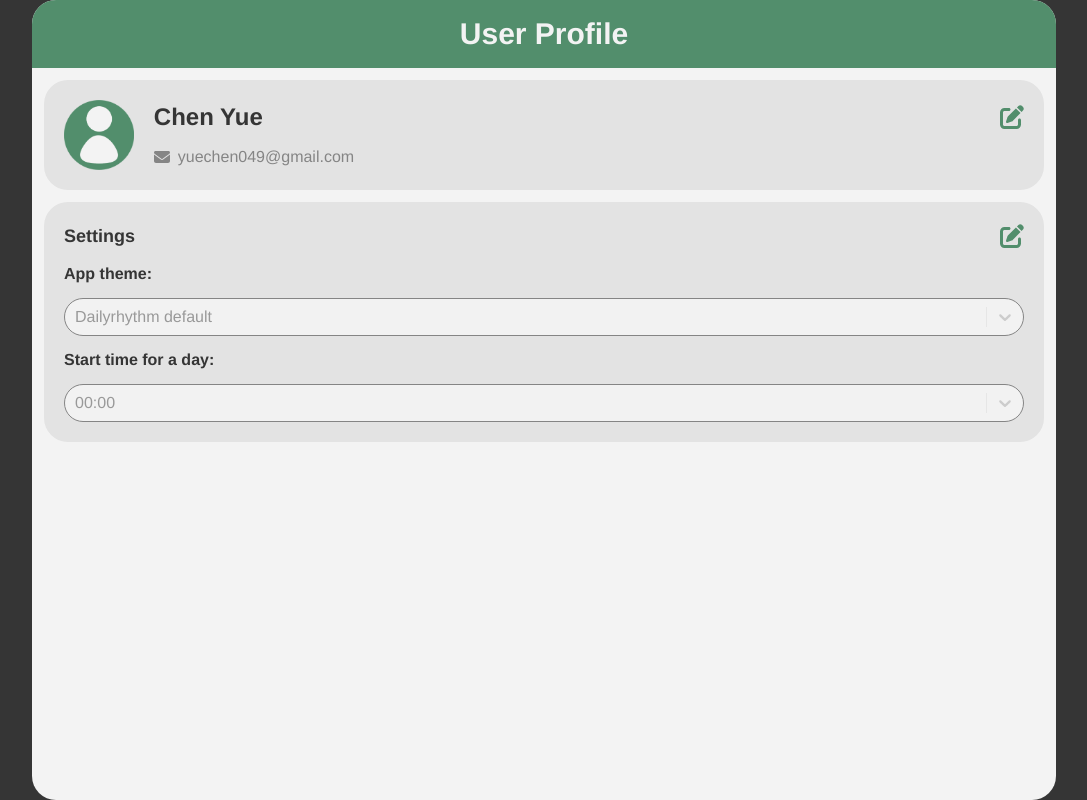
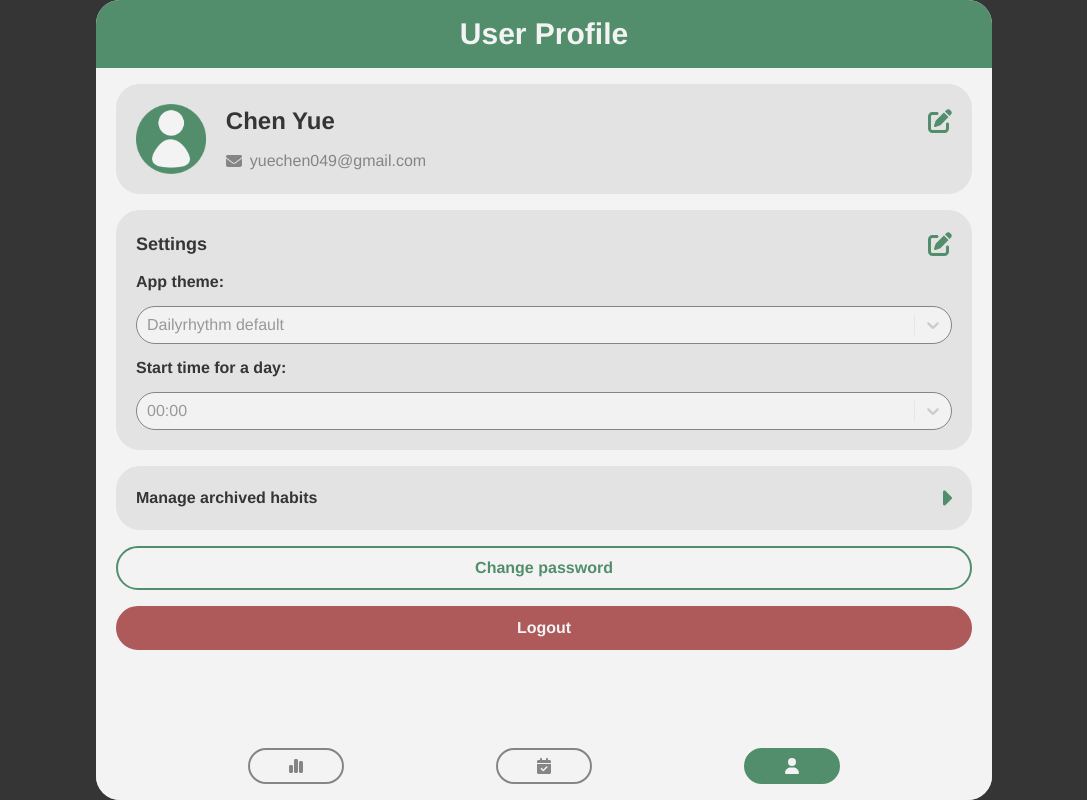
Before and after one commit to cyue49/dailyrhythm, a React (Create React App) app in the folder frontend/: page /profile in a window 1280 px wide. Shown: the whole page, without its empty margins (96-1183 px from the left). Built offline with nearby package versions, Linux system fonts and the light colour scheme.

Commit message:
updated Profile page ui and added Bottom Bar

```diff
--- a/frontend/src/App.css
+++ b/frontend/src/App.css
@@ -47,6 +47,6 @@
 
     /* Form Input box */
     .form-text-input {
-        @apply px-4 py-2 mt-2 rounded-full bg-appWhite border-appGreen border-[1px] border-solid;
+        @apply px-4 py-2 mt-1 rounded-full bg-appWhite border-appGreen border-[1px] border-solid;
     }
 }
--- a/frontend/src/App.js
+++ b/frontend/src/App.js
@@ -10,6 +10,7 @@ import MyHabits from './pages/MyHabits'
 import Profile from './pages/Profile'
 import MyStatistics from './pages/MyStatistics'
 import Home from './pages/Home'
+import ArchivedHabits from './pages/ArchivedHabits'
 
 import './App.css';
 
@@ -23,6 +24,7 @@ function App() {
                 <Route path="/myhabits" element={<MyHabits />} />
                 <Route path="/profile" element={<Profile />} />
                 <Route path="/mystatistics" element={<MyStatistics />} />
+                <Route path="/archivedhabits" element={<ArchivedHabits />} />
             </Routes>
         </Router>
     );
--- a/frontend/src/components/BottomBar.js
+++ b/frontend/src/components/BottomBar.js
@@ -1,9 +1,14 @@
 import React from 'react'
+import { Link } from 'react-router-dom'
+import { FontAwesomeIcon } from '@fortawesome/react-fontawesome'
+import { faChartSimple, faUser, faCalendarCheck } from '@fortawesome/free-solid-svg-icons'
 
-const BottomBar = () => {
+const BottomBar = ({ current }) => {
     return (
-        <div>
-            BottomBar
+        <div className='fixed bottom-0 flex flex-row items-center justify-evenly w-full max-w-4xl py-4 bg-appWhite lg:rounded-b-3xl'>
+            <Link to={'/mystatistics'} className={`w-24 center-of-div hover:drop-shadow-xl hover:-translate-y-2 ${(current === 1) ? 'primary-green-button' : 'secondary-gray-button'}`}><FontAwesomeIcon icon={faChartSimple} /></Link>
+            <Link to={'/myhabits'} className={`w-24 center-of-div hover:drop-shadow-xl hover:-translate-y-2 ${(current === 2) ? 'primary-green-button' : 'secondary-gray-button'}`}> <FontAwesomeIcon icon={faCalendarCheck} /> </Link>
+            <Link to={'/profile'} className={`w-24 center-of-div hover:drop-shadow-xl hover:-translate-y-2 ${(current === 3) ? 'primary-green-button' : 'secondary-gray-button'}`}><FontAwesomeIcon icon={faUser} /></Link>
         </div>
     )
 }
--- a/frontend/src/components/profile/SettingsCard.js
+++ b/frontend/src/components/profile/SettingsCard.js
@@ -31,7 +31,7 @@ const SettingsCard = () => {
 
     return (
         <div>
-            <div className='flex flex-col gap-3 p-5 mx-3 bg-appGray-1 rounded-3xl'>
+            <div className='flex flex-col gap-3 p-5 bg-appGray-1 rounded-3xl'>
                 <div className='w-full flex flex-row justify-between items-center'>
                     <span className='font-bold text-lg'>Settings</span>
                     <FontAwesomeIcon icon={isEdit ? faCircleCheck : faPenToSquare} className='text-2xl text-appGreen' onClick={handleEdit} />
--- a/frontend/src/components/profile/UserCard.js
+++ b/frontend/src/components/profile/UserCard.js
@@ -24,7 +24,7 @@ const UserCard = ({ user }) => {
     }
 
     return (
-        <div className='flex flex-row gap-5 p-5 mx-3 items-center bg-appGray-1 rounded-3xl'>
+        <div className='flex flex-row gap-5 p-5 items-center bg-appGray-1 rounded-3xl'>
             <img
                 className='size-[70px]'
                 src={require(`../../assets/profiles/profile1.png`)}
@@ -34,7 +34,11 @@ const UserCard = ({ user }) => {
                 <div className='flex flex-row gap-2 items-center justify-between'>
                     {!isEdit ?
                         <span className='font-bold text-2xl truncate'>{form.username}</span> :
-                        <input className='form-text-input w-10/12 truncate' type='text' name='username' id='username' autoComplete='on' autoCapitalize='off' placeholder='Username' value={form.username} onChange={handleChange} />
+                        <div className='flex flex-col w-10/12'>
+                            <div className='font-bold'>Username:</div>
+                            <input className='form-text-input w-full truncate' type='text' name='username' id='username' autoComplete='on' autoCapitalize='off' placeholder='Username' value={form.username} onChange={handleChange} />
+                        </div>
+
                     }
                     <FontAwesomeIcon icon={isEdit ? faCircleCheck : faPenToSquare} className='text-2xl text-appGreen' onClick={handleEdit} />
                 </div>
@@ -45,7 +49,10 @@ const UserCard = ({ user }) => {
                             <FontAwesomeIcon icon={faEnvelope} />
                             <span className='truncate'>{form.email}</span>
                         </div> :
-                        <input className='form-text-input w-10/12 truncate' type='text' name='email' id='email' autoComplete='on' autoCapitalize='off' placeholder='Email' value={form.email} onChange={handleChange} />
+                        <div className='flex flex-col w-10/12'>
+                            <div className='font-bold'>Email:</div>
+                            <input className='form-text-input w-full truncate' type='text' name='email' id='email' autoComplete='on' autoCapitalize='off' placeholder='Email' value={form.email} onChange={handleChange} />
+                        </div>
                     }
                 </div>
             </div>
--- /dev/null
+++ b/frontend/src/pages/ArchivedHabits.js
@@ -0,0 +1,11 @@
+import React from 'react'
+
+const ArchivedHabits = () => {
+    return (
+        <div>
+            Archived habits page
+        </div>
+    )
+}
+
+export default ArchivedHabits
--- a/frontend/src/pages/Profile.js
+++ b/frontend/src/pages/Profile.js
@@ -1,8 +1,11 @@
 import React, { useState } from 'react'
-import { useNavigate } from 'react-router-dom'
+import { useNavigate, Link } from 'react-router-dom'
 import TopBar from '../components/TopBar'
+import BottomBar from '../components/BottomBar'
 import UserCard from '../components/profile/UserCard'
 import SettingsCard from '../components/profile/SettingsCard'
+import { FontAwesomeIcon } from '@fortawesome/react-fontawesome'
+import { faCaretRight } from '@fortawesome/free-solid-svg-icons'
 
 const Profile = () => {
     const [user, setUser] = useState({
@@ -35,6 +38,10 @@ const Profile = () => {
         }
     }
 
+    const handlePasswordChange = () => {
+        // todo
+    }
+
     const handleSignOut = async () => {
         fetch('http://127.0.0.1:5000/api/auth/signout', fetchOptions)
             .then((res) => {
@@ -49,10 +56,21 @@ const Profile = () => {
 
     return (
         <div className='h-screen w-screen flex flex-col items-center bg-appBlack'>
-            <div className='w-full max-w-5xl h-screen bg-appWhite lg:rounded-3xl overflow-y-hidden flex flex-col gap-3'>
+            <div className='w-full max-w-4xl h-screen bg-appWhite lg:rounded-3xl overflow-y-hidden flex flex-col gap-3 lg:gap-4'>
                 <TopBar type={'title'} title={'User Profile'} />
-                <UserCard user={user} />
-                <SettingsCard />
+
+                <div className='flex flex-col gap-4 mx-3 lg:mx-5'>
+                    <UserCard user={user} />
+                    <SettingsCard />
+                    <Link to={'/archivedhabits'} className='flex flex-row p-5 items-center bg-appGray-1 rounded-3xl justify-between hover:bg-appGray-2 active:bg-appGray-2'>
+                        <div className='font-bold'>Manage archived habits</div>
+                        <FontAwesomeIcon icon={faCaretRight} className='text-appGreen text-2xl' />
+                    </Link>
+                    <button className='secondary-green-button hover:primary-green-button' onClick={handlePasswordChange}>Change password</button>
+                    <button className='primary-red-button hover:secondary-red-button' onClick={handleSignOut}>Logout</button>
+                </div>
+
+                <BottomBar current={3} />
             </div>
         </div>
     )
```
